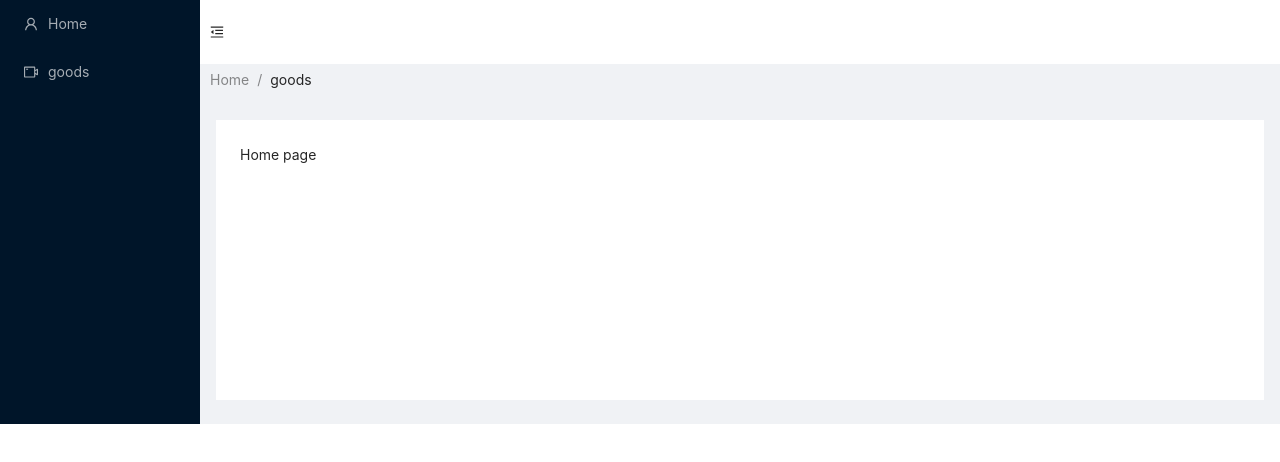
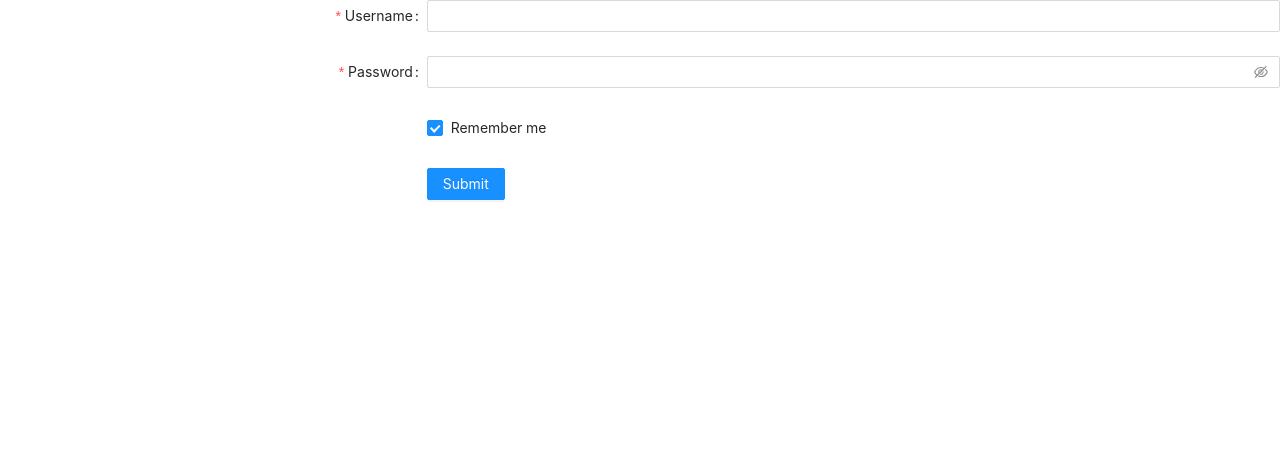
Before and after one commit to minyzhang/mall, a React (Create React App) app: page /login in a window 1280 px wide. Before the commit this address led to /home. Shown: the top 462 px of the page. Built offline with nearby package versions, Linux system fonts and the light colour scheme.

Commit message:
form set

```diff
--- a/package.json
+++ b/package.json
@@ -8,6 +8,7 @@
     "@testing-library/react": "^13.0.1",
     "@testing-library/user-event": "^13.5.0",
     "antd": "^4.19.5",
+    "axios": "^0.26.1",
     "babel-plugin-import": "^1.13.5",
     "customize-cra": "^1.0.0",
     "react": "^18.0.0",
--- a/src/App.js
+++ b/src/App.js
@@ -6,7 +6,7 @@ import "./App.css";
 import routes from "./routes";
 
 const { Header, Sider, Content } = Layout;
-const route = routes.filter((item) => item.isShow === true);
+const route = routes.filter((item) => item.isShow === true && item.path !== '/login');
 class App extends React.Component {
   state = {
     collapsed: false,
--- /dev/null
+++ b/src/cardGithub.js
@@ -0,0 +1,80 @@
+import React from "react";
+import axios from "axios";
+
+const { useState } = React;
+//  展示数据
+const Card = (props) => {
+  // console.log(props)
+  const getGit = () => {
+    // 获取对呀github账号的仓库
+    axios.get(props.html_url).then((res)=>{
+        console.log("成功"+res)
+    }).catch((err) => { console.log("失败"+err)})
+    console.log(props);
+  };
+  return (
+    <div style={{ margin: "1em" }}>
+      <img
+        onClick={getGit}
+        alt="avatar"
+        style={{ width: "70px" }}
+        src={props.avatar_url}
+      />
+      <div>
+        <div style={{ fontWeight: "bold" }}>{props.login}</div>
+        <div>{props.organizations_url}</div>
+      </div>
+    </div>
+  );
+};
+//  为组件传参
+const CardList = (props) => (
+  <div>
+    {props.cards.map((card) => (
+      <Card key={card.id} {...card} />
+    ))}
+  </div>
+);
+
+const Form = (props) => {
+  const [username, setUsername] = useState("");
+
+  const handleSubmit = (event) => {
+    event.preventDefault();
+
+    axios.get(`https://api.github.com/users/${username}`).then((resp) => {
+      props.onSubmit(resp.data);
+      setUsername("");
+    });
+  };
+
+  return (
+    <form onSubmit={handleSubmit}>
+      <input
+        type="text"
+        value={username}
+        onChange={(event) => setUsername(event.target.value)}
+        placeholder="GitHub username"
+        required
+      />
+      <button type="submit">Add card</button>
+    </form>
+  );
+};
+
+const App = () => {
+  const [cards, setCards] = useState([]);
+
+  const addNewCard = (cardInfo) => {
+    setCards(cards.concat(cardInfo));
+  };
+
+  return (
+    <div>
+      <Form onSubmit={addNewCard} />
+      <CardList cards={cards} />
+    </div>
+  );
+};
+
+export default App;
--- a/src/index.js
+++ b/src/index.js
@@ -2,11 +2,16 @@ import React from "react";
 import ReactDOM from "react-dom/client";
 import "./index.css";
 import App from "./App";
-import { BrowserRouter as Router, Route } from "react-router-dom";
-
+import Login from "./page/Login";
+import { BrowserRouter as Router, Route, Switch } from "react-router-dom";
+import Card from "./cardGithub"
 const root = ReactDOM.createRoot(document.getElementById("root"));
 root.render(
   <Router>
-    <Route path="/" component={App} ></Route>
+    <Switch>
+      <Route path="/home" component={App} />
+      <Route path="/login" component={Login} />
+      {/* 更加locallStorage来判断出现的页面 */}
+    </Switch>
   </Router>
 );
--- a/src/page/Home/Home.js
+++ b/src/page/Home/Home.js
@@ -1,11 +1,35 @@
-import React, { Component } from 'react'
+import React from "react";
+import { Table } from "antd";
 
-export default class Home extends Component {
-  render() {
-    return (
-      <div>
-        Home page
-      </div>
-    )
-  }
+const columns = [
+  {
+    title: 'github名字',
+    dataIndex: 'Gname',
+  },
+  {
+    title: '头像',
+    dataIndex: 'avatar',
+  },
+  {
+    title: 'gitHub Address',
+    dataIndex: 'address',
+  },
+];
+
+const data = [
+  {
+    key: '1',
+    avatar: 'avatar-url',
+    Gname:'loginname',
+    address: 'New York No. 1 Lake Park',
+  },
+];
+
+function onChange(pagination, filters, sorter, extra) {
+  console.log('params', pagination, filters, sorter, extra);
 }
+function App(pagination, filters, sorter, extra) {
+  return (<Table columns={columns} dataSource={data} onChange={onChange} />)
+}
+
+export default App;
--- /dev/null
+++ b/src/page/Login.js
@@ -0,0 +1,55 @@
+import React, { Component } from "react";
+import { Form, Input, Button, Checkbox } from "antd";
+export default class Login extends Component {
+  onFinishFailed = (errorInfo) => {
+    console.log("Failed:", errorInfo);
+  };
+  onFinish = (values) => {
+      this.props.history.push('/home');
+      window.localStorage.setItem('login',values.username);
+    console.log("Success:", values);
+  };
+  render() {
+    return (
+      <Form
+        name="basic"
+        labelCol={{ span: 8 }}
+        wrapperCol={{ span: 16 }}
+        initialValues={{ remember: true }}
+        onFinish={this.onFinish}
+        onFinishFailed={this.onFinishFailed}
+        autoComplete="off"
+      >
+        <Form.Item
+          label="Username"
+          name="username"
+          rules={[{ required: true, message: "Please input your username!" }]}
+        >
+          <Input />
+        </Form.Item>
+
+        <Form.Item
+          label="Password"
+          name="password"
+          rules={[{ required: true, message: "Please input your password!" }]}
+        >
+          <Input.Password />
+        </Form.Item>
+
+        <Form.Item
+          name="remember"
+          valuePropName="checked"
+          wrapperCol={{ offset: 8, span: 16 }}
+        >
+          <Checkbox>Remember me</Checkbox>
+        </Form.Item>
+
+        <Form.Item wrapperCol={{ offset: 8, span: 16 }}>
+          <Button type="primary" htmlType="submit">
+            Submit
+          </Button>
+        </Form.Item>
+      </Form>
+    );
+  }
+}
--- a/src/page/index.js
+++ b/src/page/index.js
@@ -1,3 +1,4 @@
 import Home from './Home/Home'
 import GoodsList from './Goods/Goods'
-export {Home,GoodsList}
+import Login from './Login'
+export {Home,GoodsList,Login}
--- a/src/routes.js
+++ b/src/routes.js
@@ -1,6 +1,13 @@
-import { Home, GoodsList } from "./page/index";
+import { Home, GoodsList,Login } from "./page/index";
 import { UserOutlined, VideoCameraOutlined } from "@ant-design/icons";
 const routes = [
+  {
+    path: "/login",
+    component: Login,
+    title: "Login",
+    isShow: true,
+    icon: <VideoCameraOutlined/>,
+  },
   {
     path: "/home",
     component: Home,
```
Also changed, not shown: 2 other files (tests, documents, lock files or other folders).
